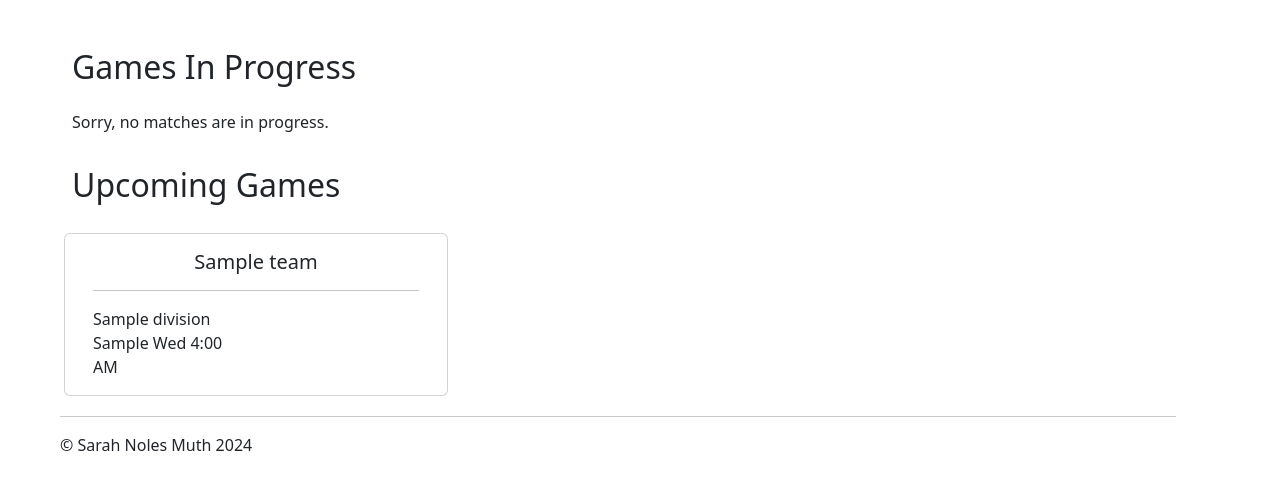
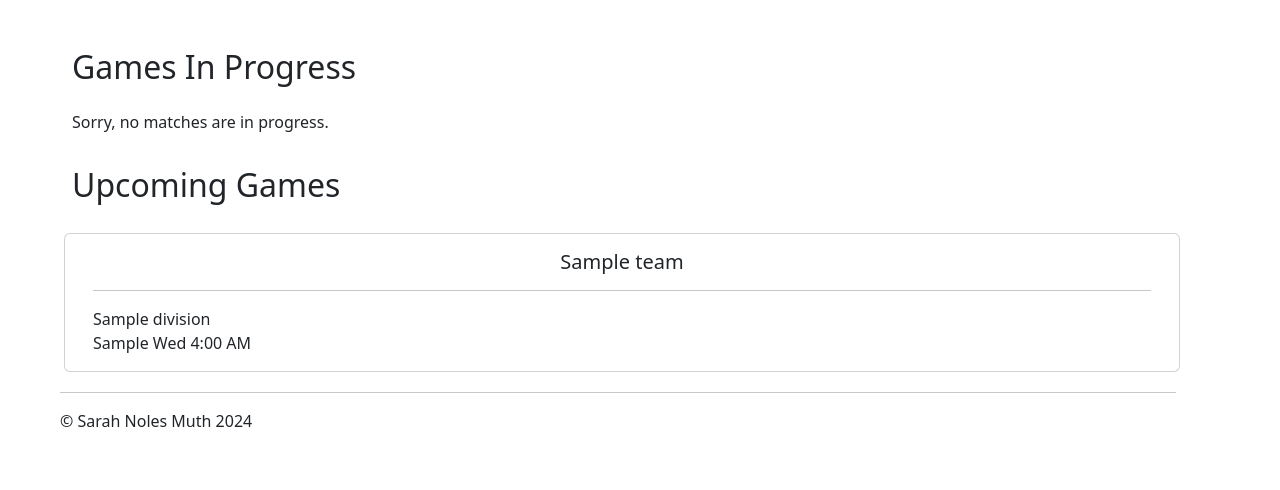
Before and after one commit to SarahNSec/TourneyTracker, a Django app: page / in a window 1280 px wide. Shown: the part 56-546 px from the top of the page. Run offline with Django 5.2, Linux system fonts and the light colour scheme; tables that the repository leaves empty hold one stand-in row (values such as "Sample post"); some libraries are stand-ins or nearby versions.

Commit message:
adjust card sizing

```diff
--- a/tourneytracker/tracker/templates/tracker/index.html
+++ b/tourneytracker/tracker/templates/tracker/index.html
@@ -11,7 +11,7 @@
         </div>
         <div class="row my-1">
         {% for match in inprogress_match_list %}
-            <div class="card m-1" style="width: 24rem;">
+            <div class="card m-1 w-100">
                 <div class="card-body">
                     <h5 class="card-title text-center">{{ match.team }}</h5>
                     <hr />
@@ -38,7 +38,7 @@
         </div>
         <div class="row my-1">
             {% for match in upcoming_match_list %}
-                <div class="card m-1" style="width: 24rem;">
+                <div class="card m-1 w-100">
                     <div class="card-body">
                         <h5 class="card-title text-center">{{ match.team }}</h5>
                         <hr />
```
